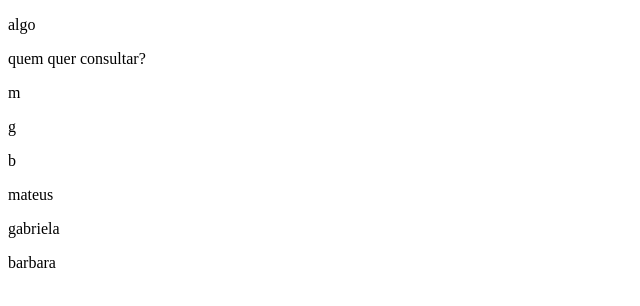
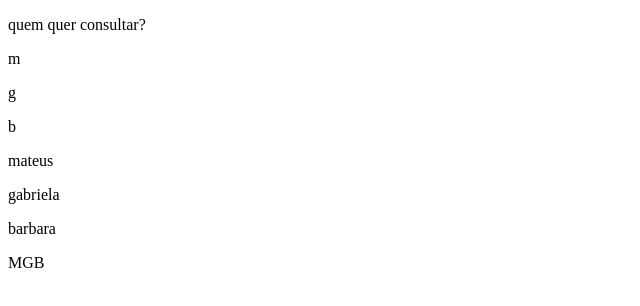
Before and after one commit to GabiArtin/Portifolio-bgm, a plain HTML site: page index.html in a window 1280 px wide. Shown: the whole page, without its empty margins (0-640 px from the left). Drawn offline with Linux system fonts and the light colour scheme.

Commit message:
pagina 1

```diff
--- a/index.html
+++ b/index.html
@@ -6,7 +6,6 @@
     <title>Document</title>
 </head>
 <body>
-    <p>algo</p>
     <p>quem quer consultar?</p>
     <p>m</p>
     <p>g</p>
@@ -14,5 +13,6 @@
     <p>mateus</p>
     <p>gabriela</p>
     <p>barbara</p>
+    <p>MGB</p>
 </body>
 </html>
```
